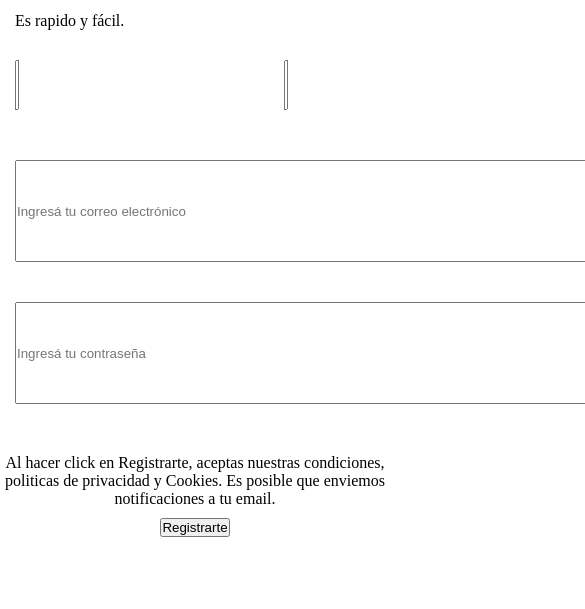
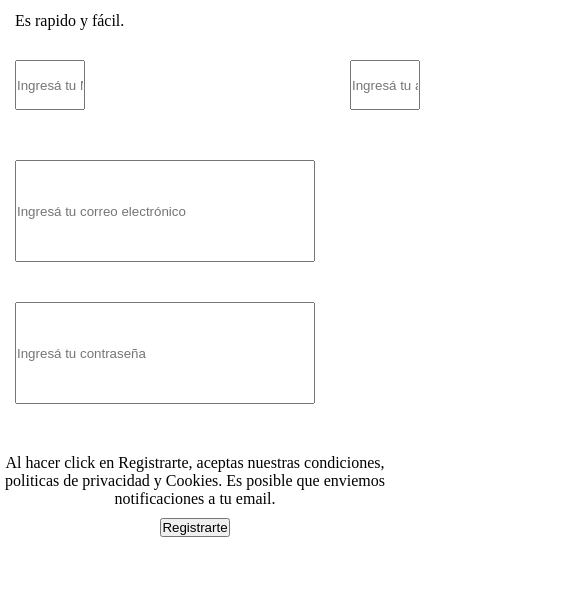
Before and after one commit to juanmapena/comision54530, a plain HTML site: page pages/registrate.html in a window 390 px wide. Shown: the part 235-844 px from the top of the page, 585 px wide, since content can reach past the window. Drawn offline with Linux system fonts and the light colour scheme; a web font is replaced by a local one.

Commit message:
terminado el tercer media queries de el sitio

```diff
--- a/css/style.css
+++ b/css/style.css
@@ -676,8 +676,6 @@ font-family: 'Inspiration', cursive; */
     /* tienda.html */
     .imagenMain{
         width: 60%;
-
-
     }
 
     .section3 .contenedor {
@@ -793,6 +791,22 @@ font-family: 'Inspiration', cursive; */
 
 
 
+/* registrate.html */
+
+
+
+
+
+
+
+
+
+
+
+
+
+
+
 
 
 
@@ -903,7 +917,11 @@ font-family: 'Inspiration', cursive; */
 
 
 
+    /* registrate.html */
 
+    .inputCorreoElectronico{
+        width: 80%;
+    }
 
 
 }
@@ -981,6 +999,19 @@ font-family: 'Inspiration', cursive; */
     .inputMensaje{
         width: 90%;
     }
+
+
+    /* registrate.html */
+
+
+
+
+
+
+
+
+
+
 
 }
 
@@ -1106,6 +1137,24 @@ font-family: 'Inspiration', cursive; */
         height: 40px;
     }
 
+
+    /* registrate.html */
+
+    .inputNombre{
+        width: 70px;
+    }
+
+
+
+
+
+
+
+
+
+
+
+
 }
 
 
```
Also changed, not shown: pages/tienda.html (+1 -1 lines).
